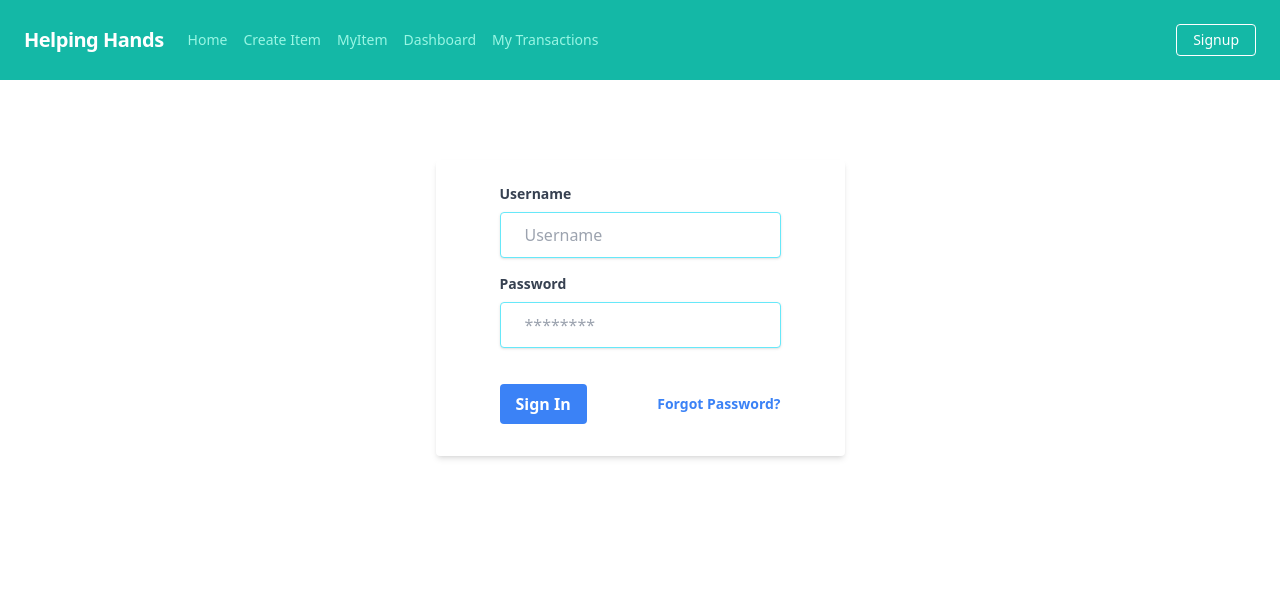
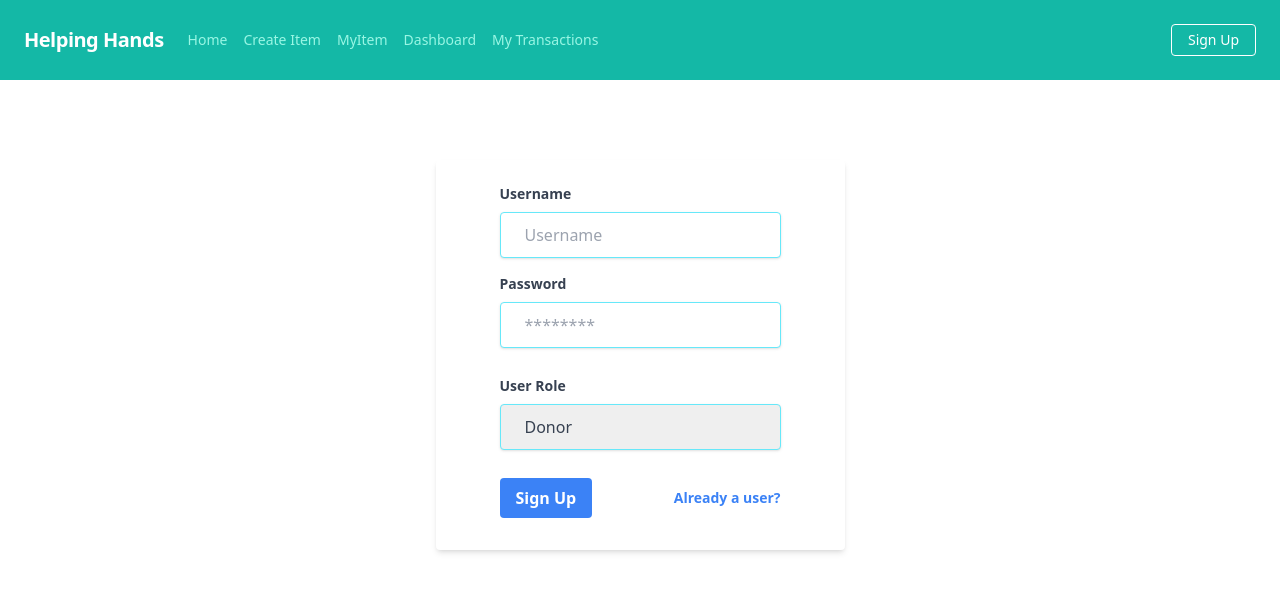
Before and after one commit to SakshiSawant/ecommerce-project, a Next.js app: page /login in a window 1280 px wide. Shown: the top 592 px of the page. Built offline with nearby package versions, Linux system fonts and the light colour scheme.

Commit message:
edited login.js

```diff
--- a/pages/_app.js
+++ b/pages/_app.js
@@ -47,7 +47,7 @@ function MyApp({ Component, pageProps }) {
       </a>
     </div>
     <div>
-      <a href="/login" class="inline-block text-sm px-4 py-2 leading-none border rounded text-white border-white hover:border-transparent hover:text-teal-500 hover:bg-white mt-4 lg:mt-0">Signup</a>
+      <a href="/login" class="inline-block text-sm px-4 py-2 leading-none border rounded text-white border-white hover:border-transparent hover:text-teal-500 hover:bg-white mt-4 lg:mt-0">Sign Up</a>
     </div>
   </div>
 </nav>
--- a/pages/login.js
+++ b/pages/login.js
@@ -13,7 +13,7 @@ function LoginUi() {
     </input>
     </div>
 
-    <div class="mb-6">
+    <div class="mb-4">
       <label class="block text-gray-700 text-sm font-bold mb-2" for="password">
         Password
       </label>
@@ -21,12 +21,23 @@ function LoginUi() {
       </input>
     </div>
 
+    <div class="mb-4">
+    <label class="block text-gray-700 text-sm font-bold mb-2" for="userRole">
+        User Role
+    </label>
+    <select class="shadow appearance-none border border-cyan-300 rounded w-full py-3 px-6 text-gray-700 mb-3 leading-tight focus:outline-none focus:shadow-outline">
+    <option>Donor</option>
+    <option>NGO/ Beneficiary</option>
+    <option>Store</option>
+    </select>
+    </div>
+
     <div class="flex items-center justify-between">
       <button class="bg-blue-500 hover:bg-blue-700 text-white font-bold py-2 px-4 rounded focus:outline-none focus:shadow-outline" type="button">
-        <a href="/"> Sign In</a>
+        <a href="/"> Sign Up</a>
       </button>
       <a class="inline-block align-baseline font-bold text-sm text-blue-500 hover:text-blue-800" href="/xyz">
-        Forgot Password?
+        Already a user?
       </a>
     </div>
   </form>
```
